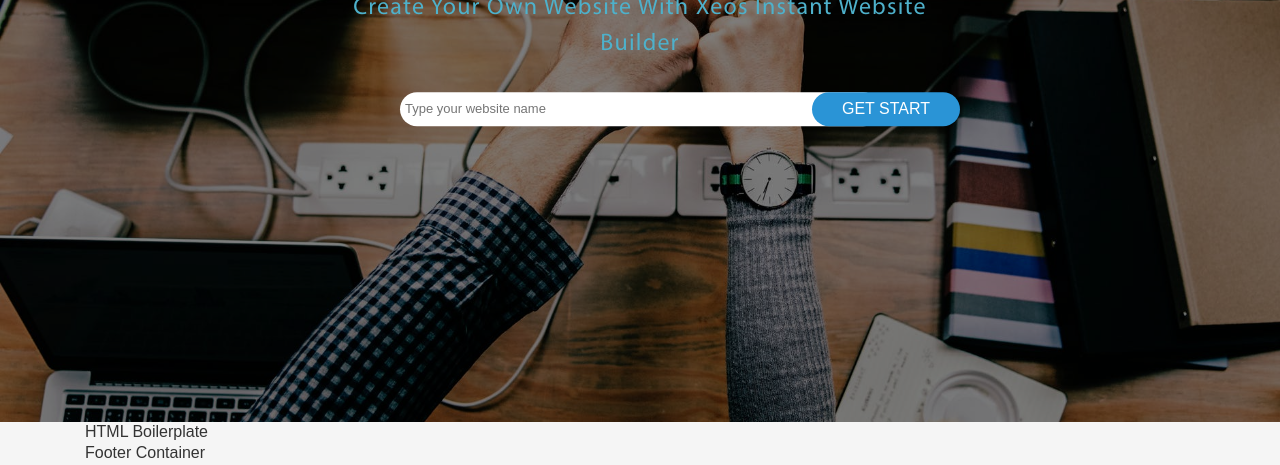
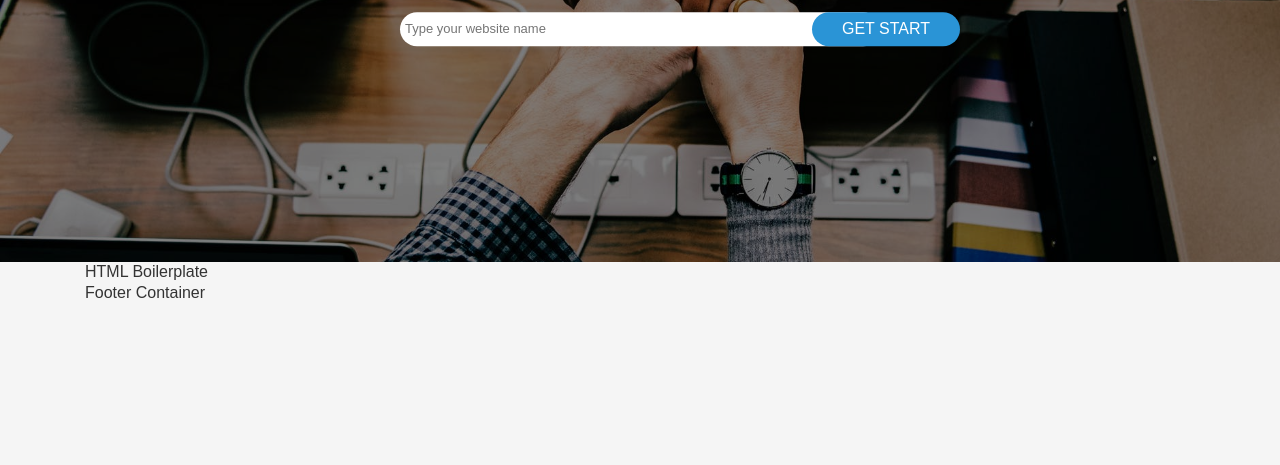
Before and after one commit to tpdtrang/xeos-html, a website: page src/index.html in a window 1280 px wide. Shown: the part 378-843 px from the top of the page. After the commit the page ends 800 px from the top, so only its background shows below. Drawn offline with nearby package versions, Linux system fonts and the light colour scheme; files that its build step writes are made by us from their sources; files whose address does not match are found by name.

Commit message:
Push feature/banner

```diff
--- a/src/index.html
+++ b/src/index.html
@@ -54,6 +54,7 @@
     <!-- include banner.html -->
     <section class="banner-container">
   <div class="p-banner" style="background-image: url('../../images/team_1.jpg')">
+    <div class="p-back"></div>
     <div class="p-content">
       <div class="title">
         <h2 class="heading-2">
--- a/src/styles/layout/_banner.scss
+++ b/src/styles/layout/_banner.scss
@@ -1,33 +1,29 @@
 .banner-container{
-    .p-banner{
-        width: 100%;
-        min-height: 100vh;
-        background-size: 100% auto;
-        position: relative;
-        &::after{
-            content: "";
+    .p-back{
             width: 100%;
             height: 100%;
             background-color: rgba(0, 0, 0, 0.5);
             position: absolute;
             top: 0;
             left: 0;
-        }
+    }
+    .p-banner{
+        width: 100%;
+        background-size: 100% auto;
+        position: relative;
+        padding: 320px 0;
         .p-content{
             text-align: center;
             position: absolute;
             top: 50%;
             left: 50%;
             transform: translate(-50%,-50%);
-            z-index: 1;
-            // padding: 100px 0;
             .title{
                 .heading-2{
                     @include rem('font-size',60);
                     font-family: "Mariad Pro Regular";
                     text-transform: capitalize;
                     color: $cl-wh;
-
                 }
             }
             .description{
--- a/src/styles/layout/_header.scss
+++ b/src/styles/layout/_header.scss
@@ -3,6 +3,7 @@
   width: 100%;
   position: fixed;
   top: 0;
+  z-index: 1;
   .p-logo {
     width: 200px;
     .heading-1 {
```
Also changed, not shown: src/views/partials/banner.html (+1 -0 lines).
